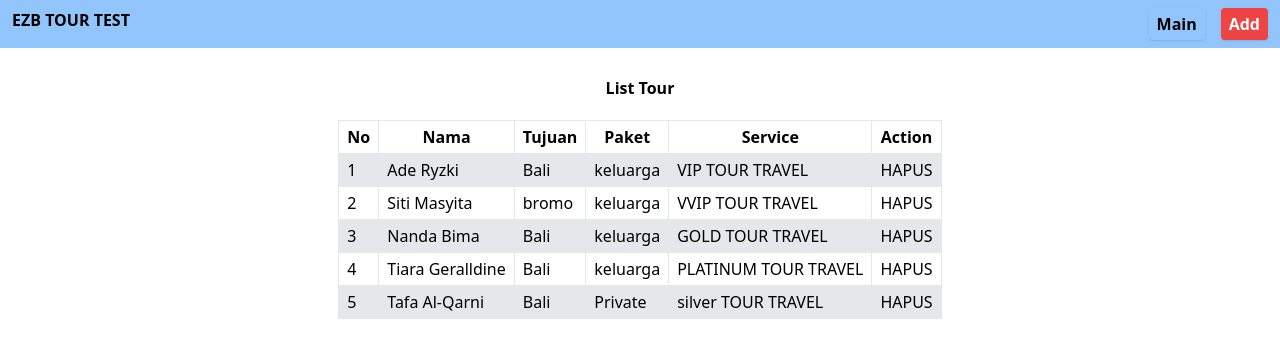
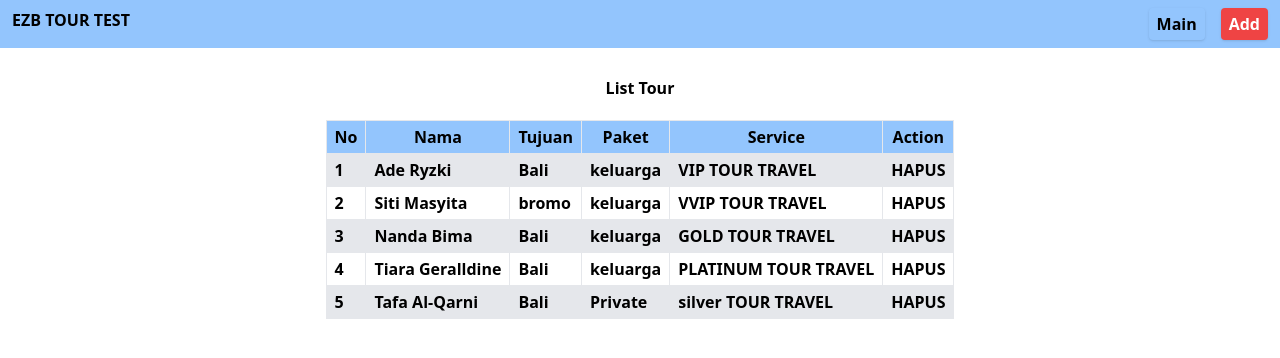
Before and after one commit to ade-ryzki/test-ezb, a Vue app: page / in a window 1280 px wide. Shown: the top 358 px of the page. Built offline with nearby package versions, Linux system fonts and the light colour scheme.

Commit message:
chang color

```diff
--- a/src/components/UI/TdTable.vue
+++ b/src/components/UI/TdTable.vue
@@ -1,3 +1,3 @@
 <template>
-    <td class="border px-2 py-1"><slot></slot></td>
+    <td class="border font-semibold px-2 py-1"><slot></slot></td>
 </template>
--- a/src/components/UI/ThTable.vue
+++ b/src/components/UI/ThTable.vue
@@ -1,3 +1,3 @@
 <template>
-    <th class="border px-2 py-1"><slot></slot></th>
+    <th class="border px-2 py-1 bg-blue-300"><slot></slot></th>
 </template>
```
